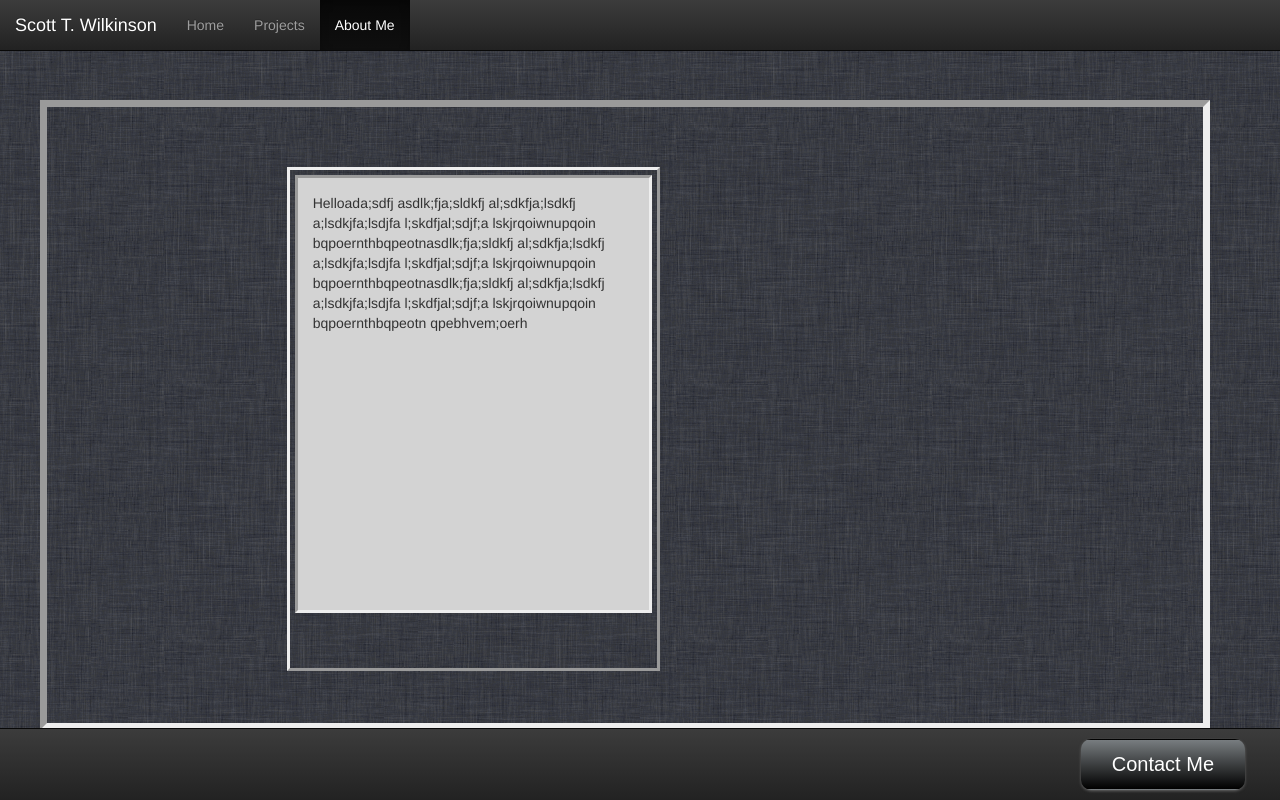
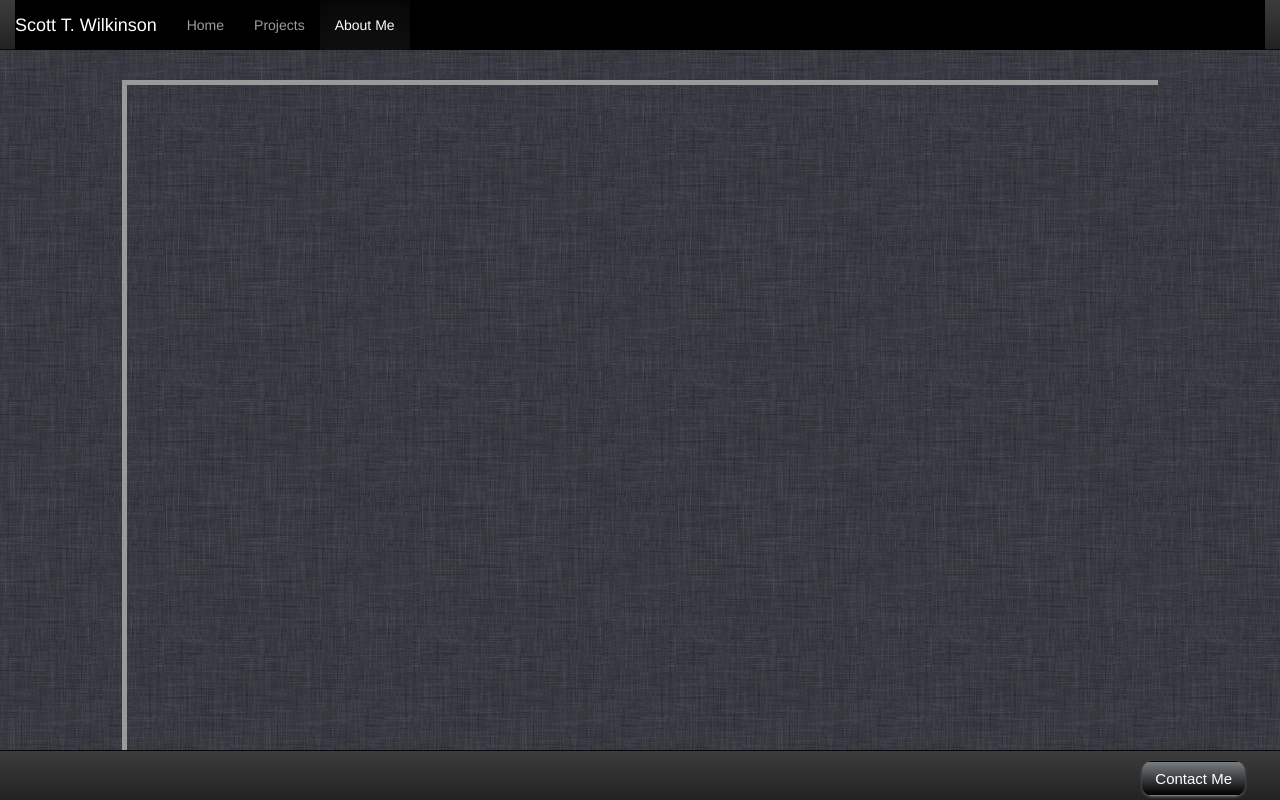
Before and after one commit to swilkinson423/Portfolio, a plain HTML site: page aboutMe.html in a window 1280 px wide. Drawn offline with nearby package versions, Linux system fonts and the light colour scheme; some packages are replaced by stand-ins of ours.

Commit message:
Updated Design Frame

```diff
--- a/aboutMe.html
+++ b/aboutMe.html
@@ -3,7 +3,9 @@
 
 <head>
 	<meta charset="utf-8">
-	<meta name="viewport" content="width=device-width, initial-scale=1, maximum-scale=1, user-scalable=no">.
+	<meta name="viewport" content="width=device-width, initial-scale=1, maximum-scale=1, user-scalable=no">
+	<!-- Twitter -->
+	<script type="text/javascript" src="js/twitter.js"></script>
 	<!-- JQuery -->
 	<script type="text/javascript" src="js/JQuery.min.js"></script>
 	<!-- Bootstrap JavaScript -->
@@ -22,7 +24,7 @@
 <body>
 
 	<!-- Header Bar -->
-	<nav class="navbar navbar-inverse navbar-fixed-top">
+	<nav class="navbar navbar-inverse navbar-fixed-top" id="header">
 		<div class="container-fluid">
 			<!-- Logos -->
 			<div class="navbar-header">
@@ -46,65 +48,78 @@
 			</div>
 		</div>
 	</nav>
+	<!-- End Header Bar -->
+
+	<!-- Main -->
+	<div class="container-fluid size">
+
+	    <!-- Padding Top -->
+	    <div class="row paddingTop">
+	    	<div class="col-md-12 paddingTop">
+	    	</div>
+	    <div>
+	    <!-- End Padding Top -->
 
 	    <!-- Map -->
-	<div class="container size backgroundSize fullStretch hidden-xs hidden-sm">
-	    <div class="row size fullStretch">
-			<div class="col-md-12 page-main size">
-				<div class="size insetBorder" id="map">
+	    <div class="row titleBox">
+	    	<div class="col-md-1">
+	    	</div>
+	    	<div class="col-md-10">
+	    		<!-- Map Widget -->
+	    		<div id="mapScrollBox">
+					<div class="insetBorder" id="map">
 						<script type="text/javascript" src="js/map.js"></script>
 					</div>
 				</div>
+				<!-- End Map Widget -->
+    		</div>
+		    <div class="col-md-1">
 		   	</div>
 	   	</div>
+    	<!-- End Map -->
 
-	<!-- Center Box -->
-	<div class="container hidden-xs hidden-sm">
-		<div class="row centered" id="centerRow">
-			<div class="col-md-2">
+    	<!-- Info Box -->
+    	<!-- TODO: Fix This??
+    	<div class="row">
+    		<div class="col-md-1">
 	    	</div>
-			<div class="col-md-4" id="centerColumn">
-				<div id="centerBox">
-					<div id="centerInlay">
-						<p>Helloada;sdfj
-						asdlk;fja;sldkfj
-						al;sdkfja;lsdkfj
-						a;lsdkjfa;lsdjfa
-						l;skdfjal;sdjf;a
-						lskjrqoiwnupqoin
-						bqpoernthbqpeotnasdlk;fja;sldkfj
-						al;sdkfja;lsdkfj
-						a;lsdkjfa;lsdjfa
-						l;skdfjal;sdjf;a
-						lskjrqoiwnupqoin
-						bqpoernthbqpeotnasdlk;fja;sldkfj
-						al;sdkfja;lsdkfj
-						a;lsdkjfa;lsdjfa
-						l;skdfjal;sdjf;a
-						lskjrqoiwnupqoin
-						bqpoernthbqpeotn
-						qpebhvem;oerh</p>
+	    	<div class="col-md-10">
+	    		<div class="insetBorder" style="background-color: grey; height:200px; width: 100%;">
 	    		</div>
 	    	</div>
-			</div>
-			<div class="col-md-2">
+	    	<div class="col-md-1">
 	    	</div>
     	</div>
+    	-->
+    	<!-- End Info Box -->
+
+
 	</div>
+    <!-- End Main -->
+
+	<!-- Twitter Sidebar -->
+	<div class="container">
+		<!-- TODO: MAKE COLAPSABLE
+		<div class="col-md-2" style="position: absolute; right: -10px; top: 0px; height: 90%; margin: 50px 0px auto 0px; ">
+			<a class="twitter-timeline" href="https://twitter.com/stupidefingname/lists/portfolio-feed" width="100%" height="100%" data-chrome="nofooter noheader"></a>
+			<script async src="//platform.twitter.com/widgets.js" charset="utf-8"></script>
+		</div>
+		-->
+	</div>
+	<!-- End Twitter Sidebar -->
 
     <!-- Footer Bar -->
-	<nav class="navbar navbar-inverse navbar-fixed-bottom">
+	<nav class="navbar navbar-inverse navbar-fixed-bottom" id="footer">
 		<div class="container-fluid">
-
 			<!-- Contact Me -->
 			<div class="navbar-header  navbar-right">
 				<button class="navbar-btn btn">
 					<a href="#" id="button">Contact Me</a>
 				</button>
-
 			</div>
 		</div>
 	</nav>
+	<!-- End Footer Bar -->
 
 </body>
 </html>
--- a/css/style.css
+++ b/css/style.css
@@ -19,13 +19,21 @@ body {
 }
 
 /* Header Styles */
+#header {
+	height: 50px;
+}
 
-
+#mainNavBar {
+	background-color: black;
+}
 
 /* Main Styles */
 .size {
 	height: 100%;
-  	width: 100%;
+}
+
+.paddingTop {
+	height: 80px;
 }
 
 .fullStretch {
@@ -34,7 +42,7 @@ body {
 
 .insetBorder {
 	border-style: inset;
-	border-width: 7px;
+	border-width: 5px 5px 10px 5px;
 }
 
 .outsetBorder {
@@ -42,55 +50,55 @@ body {
 	border-width: 5px 5px 10px 5px;
 }
 
-.backgroundSize {
-	height: 90%;
+
+/* Index Styles */
+#titleWidget {
+	margin: auto;
+	background-color: grey;
+	height: 100%;
+	width: 100%;
 }
 
-.padding {
-	padding-top: 100px;
-	padding-bottom: 0px;
+.titleBox {
+	height:45%;
+	width: 100%;
+	margin: 0px 0px 40px 0px;
 }
 
-
-/* Index Styles */
 .flipboard {
+	text-align: center;
 	background-color: grey;
 	padding: auto;
 	margin: auto;
-	height: 250px;
-	width: 800px;
+	height: 230px;
+	width: 650px;
+
 }
 
 .flipboardCentered {
 	text-align: center;
 	width: 25%;;
-    margin: auto;
-    padding: 10px;
+    margin: 10px auto auto auto;
     float: left;
-}
-
-.paddingBottom {
-	padding-bottom: 40px;
 }
 
 /* Projects Styles */
 #projectBox {
-	margin: -20px 20px 40px 20px;
-	height: 100%;
-	width: auto;
 	background-color: grey;
 	text-align: center;
 	overflow-y:scroll;
 	overflow-x: hidden;
+	margin: 0px 0px 40px 0px;
+	height: 700px;
 }
 
-.centered {
+.centeredImage {
     margin: 10px auto;
     padding: auto;
 }
 
 .projectWrap {
-	margin:30px 50px 30px 50px;
+	margin: 20px;
 	padding: 20px auto auto auto;
 	background-color: rgb(70,70,70);
 	border-radius: 5px;
@@ -103,6 +111,18 @@ body {
 }
 
 /* About Me Styles */
+#mapScrollBox {
+	width: 100%;
+	height: 700px;
+	overflow-y: hidden;
+	overflow-x: auto;
+}
+
+#map {
+	width: 2000px;
+	height: 700px;
+}
+
 #centerRow {
 	position: absolute;
 	z-index: 1;
@@ -138,9 +158,12 @@ body {
 }
 
 /* Footer Styles */
-
 #button {
 	color: #FFF;
+}
+
+#footer {
+	height: 50px;
 }
 
 .btn {
@@ -158,9 +181,9 @@ body {
 	box-shadow: 0px 1px 3px #666666;
 	font-family: Arial;
 	color: #000000;
-  font-size: 20px;
-  padding: 10px 30px 10px 30px;
-  margin: 10px 20px 10px 20px;
+	font-size: 15px;
+	padding: auto 30px auto 30px;
+	margin: 10px 20px auto 20px;
 	text-decoration: none;
 }
 
--- a/js/map.js
+++ b/js/map.js
@@ -2,7 +2,7 @@ function initMap() {
 	// Map
 	var mapOptions = {
 		zoom: 4,
-		center: new google.maps.LatLng(40.000000,-40.00000),
+		center: new google.maps.LatLng(43.000000,-43.00000),
 		mapTypeId: google.maps.MapTypeId.ROADMAP,
 		draggable: false,
 		scrollwheel: false,
--- /dev/null
+++ b/js/twitter.js
@@ -0,0 +1,16 @@
+window.twttr = (function(d, s, id) {
+		var js, fjs = d.getElementsByTagName(s)[0],
+		t = window.twttr || {};
+		if (d.getElementById(id)) return t;
+		js = d.createElement(s);
+		js.id = id;
+		js.src = "https://platform.twitter.com/widgets.js";
+		fjs.parentNode.insertBefore(js, fjs);
+
+		t._e = [];
+		t.ready = function(f) {
+		t._e.push(f);
+		};
+
+		return t;
+	}(document, "script", "twitter-wjs"));
```
Also changed, not shown: index.html (+42 -52 lines), projects.html (+48 -19 lines). Lines whose indentation alone changed are shown as unchanged.
